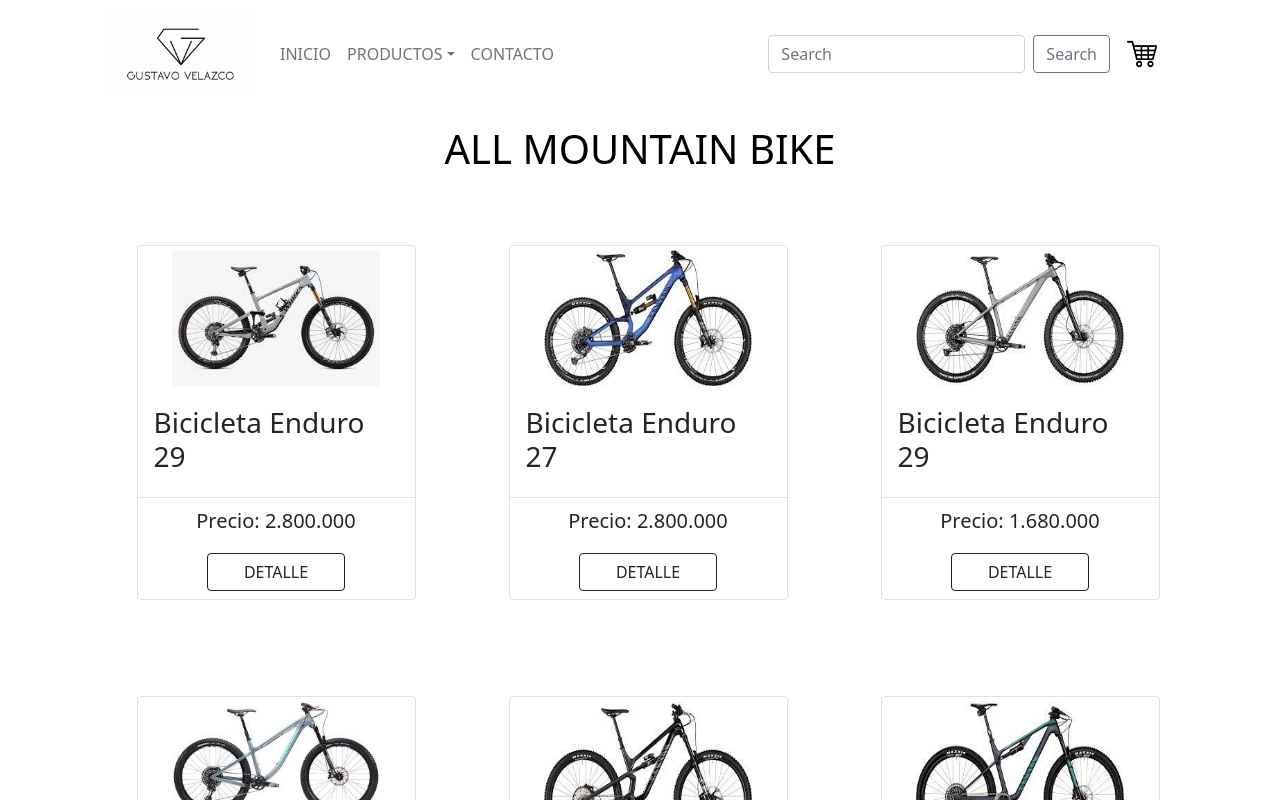
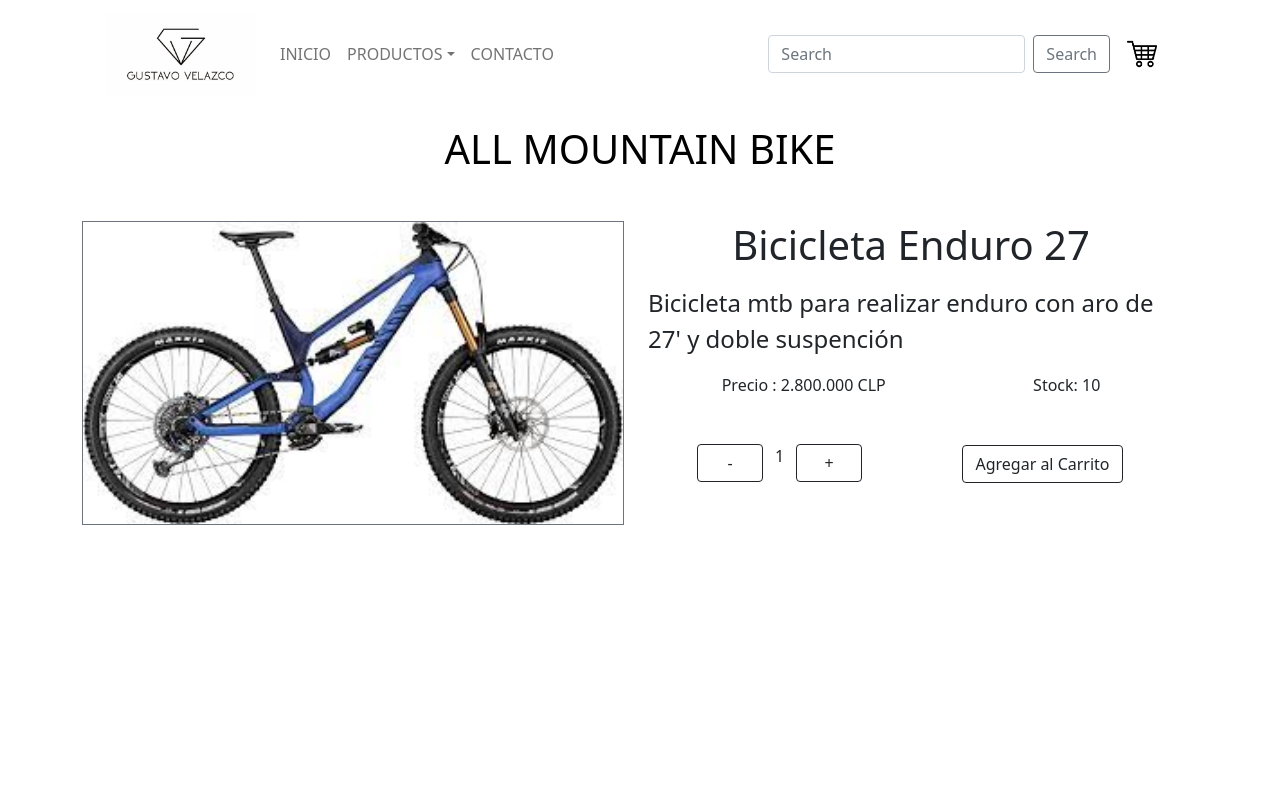
Before and after one commit to wilander200/ProyectoFinalReact, a React (Create React App) app: page /detalle in a window 1280 px wide. Shown: the top 800 px of the page. Built offline with nearby package versions, Linux system fonts and the light colour scheme.

Commit message:
comenzando desafio 8

```diff
--- a/src/App.js
+++ b/src/App.js
@@ -4,21 +4,24 @@ import ItemListContainer from './containers/ItemListContainer/ItemListContainer'
 import BarraNavegacion from './components/NavBar/NavBar';
 import './App.css';
 import ItemDetailContainer from './containers/ItemDetailContainer/ItemDetailContainer';
+import Cart from './components/Cart/Cart'
 
 function App() {
   return (
     <BrowserRouter>
-   <div className='container'>
+      <div className='container App'>
         <div className='row d-flex justify-content-between align-items-end'>
           <div className='col'>
             <BarraNavegacion/>
           </div>
         </div>
         <h1 className='Titulo my-3'>ALL MOUNTAIN BIKE</h1>
-      <div className='row'>
-        <ItemListContainer/>
-        <ItemDetailContainer/>
-      </div>
+        <Routes>
+            <Route path="/" element={<ItemListContainer/>}/>
+            <Route path='/detalle' element={<ItemDetailContainer/>}/>
+            <Route path='/cart' element={<Cart/>} />
+            <Route path="/*" element={<Navigate to='/'/>}/>
+        </Routes>
       </div>
     </BrowserRouter>
   );
--- /dev/null
+++ b/src/components/Cart/Cart.jsx
@@ -0,0 +1,7 @@
+
+
+export default function Cart() {
+  return (
+    <div>Cart</div>
+  )
+}
--- a/src/components/ItemDetail/ItemDetail.jsx
+++ b/src/components/ItemDetail/ItemDetail.jsx
@@ -3,8 +3,8 @@ import ItemCount from "../ItemCount/ItemCount";
 
 export default function ItemDetail({product , name}) {
   return (
-    <div className="d-flex my-5">
-        <img className="w-50 border border-secondary mx-2" src={`${product.image}`} alt={`${product.name}`} />
+    <div className="d-flex my-5 justify-content-between">
+        <img className="img-fluid h-25 w-50 border border-secondary" src={`${product.image}`} alt={`${product.name}`} />
         <div className="w-50 mx-3 d-flex flex-column">
             <h1 className="mx-auto">{product.name}</h1>
             <p className="m-2 fs-4 text-start">{product.description}</p>
--- a/src/containers/ItemDetailContainer/ItemDetailContainer.jsx
+++ b/src/containers/ItemDetailContainer/ItemDetailContainer.jsx
@@ -19,7 +19,7 @@ return (
   <>
       { loading ? <img className="w-25 mx-auto " src="./img/loading.gif" alt="loading" />
       :
-          <ItemDetail product={products[4]} name="will"/>
+          <ItemDetail product={products[1]} name="will"/>
       }
   </>
   )
```
Lines whose indentation alone changed are shown as unchanged.
